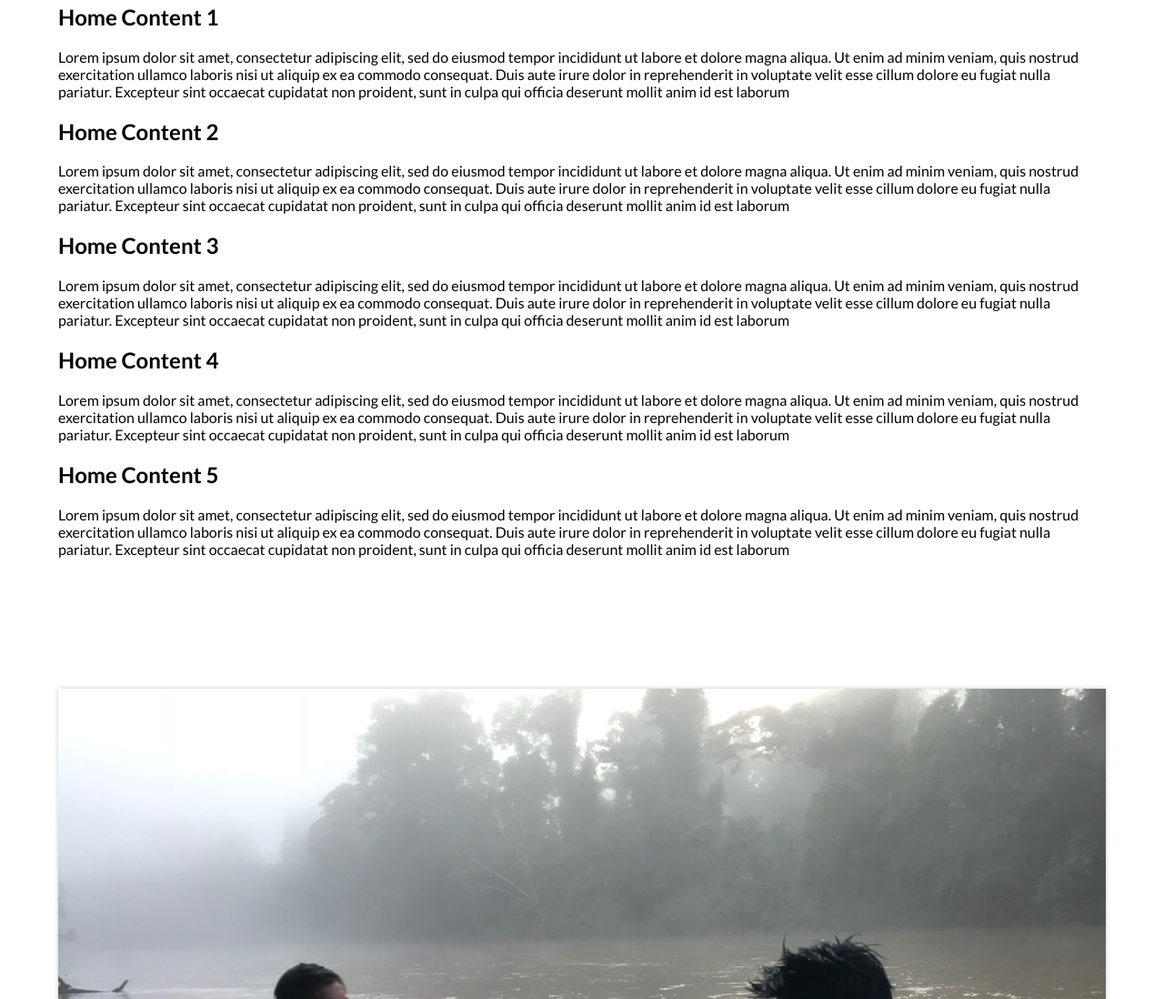
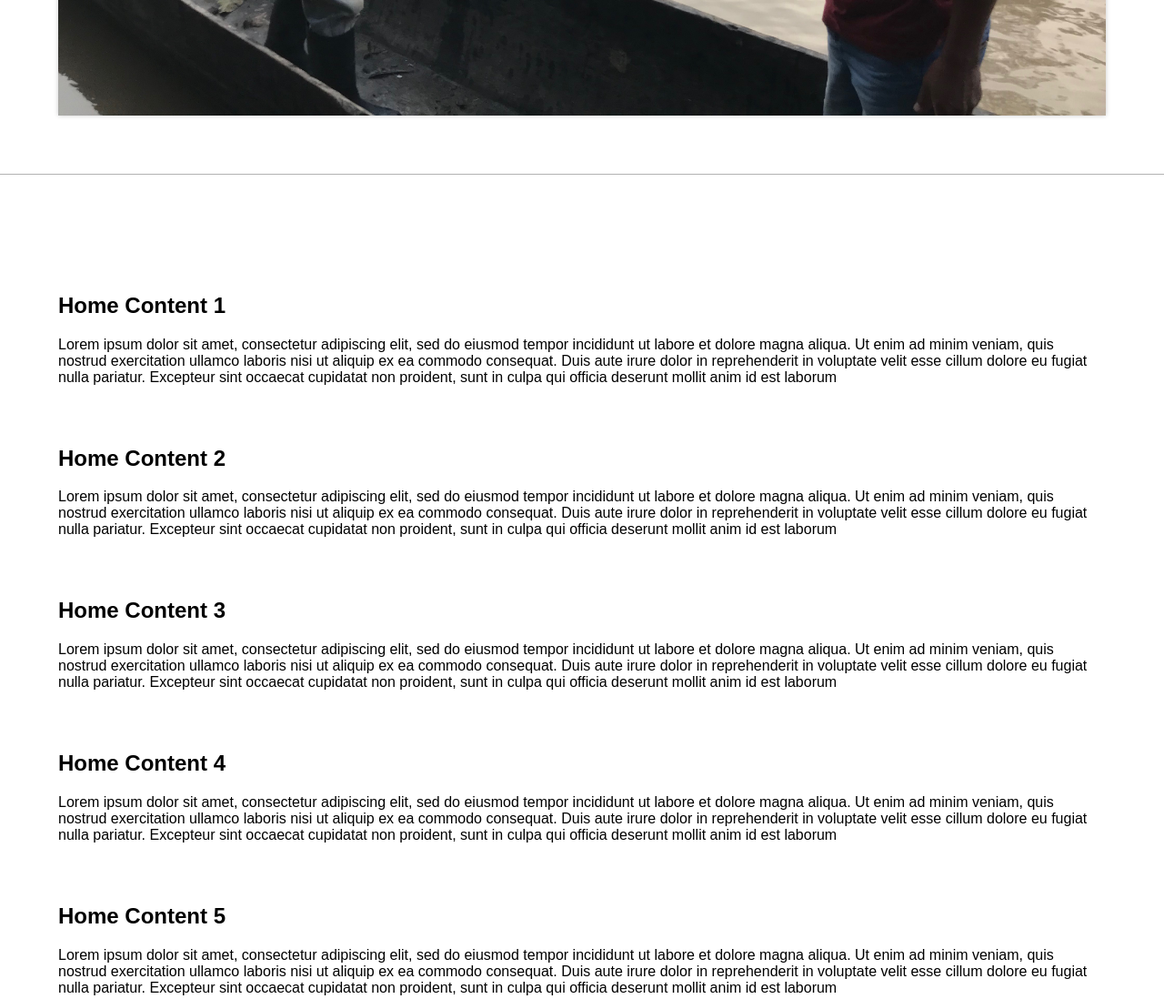
Before and after one commit to rosalene/website, a plain HTML site: page index.html in a window 1280 px wide. Shown: the part 1059-2157 px from the top of the page at 91% size. Drawn offline with Linux system fonts and the light colour scheme.

Commit message:
progress

```diff
--- a/css/style.css
+++ b/css/style.css
@@ -1,5 +1,9 @@
 @keyframes fading{0%{opacity:0}50%{opacity:1}100%{opacity:0}}
-
+@import url('https://fonts.googleapis.com/css?family=Montserrat:300');
+@import url('https://fonts.googleapis.com/css?family=Montserrat:300|Quicksand');
+body{
+	font-family: 'Quicksand', sans-serif;
+}
 footer{
 
 
@@ -75,3 +79,7 @@ header{
 .home-data{
 	padding:5%;
 }
+
+h2{
+	padding-top: 4%;
+}
--- a/index.html
+++ b/index.html
@@ -56,24 +56,7 @@
 		</script>
 		<main>
 			<div class="page-body">
-				<div class="landing">
-
-					<h1>Sustainability Schools</h1>
-					<!-- <img src="images/IMG_1.jpeg"/> -->
-				</div>
-				<div class="landing-text">
-					<h2>Home Content 1</h2>
-					<p>Lorem ipsum dolor sit amet, consectetur adipiscing elit, sed do eiusmod tempor incididunt ut labore et dolore magna aliqua. Ut enim ad minim veniam, quis nostrud exercitation ullamco laboris nisi ut aliquip ex ea commodo consequat. Duis aute irure dolor in reprehenderit in voluptate velit esse cillum dolore eu fugiat nulla pariatur. Excepteur sint occaecat cupidatat non proident, sunt in culpa qui officia deserunt mollit anim id est laborum</p>
-					<h2>Home Content 2</h2>
-					<p>Lorem ipsum dolor sit amet, consectetur adipiscing elit, sed do eiusmod tempor incididunt ut labore et dolore magna aliqua. Ut enim ad minim veniam, quis nostrud exercitation ullamco laboris nisi ut aliquip ex ea commodo consequat. Duis aute irure dolor in reprehenderit in voluptate velit esse cillum dolore eu fugiat nulla pariatur. Excepteur sint occaecat cupidatat non proident, sunt in culpa qui officia deserunt mollit anim id est laborum</p>
-					<h2>Home Content 3</h2>
-					<p>Lorem ipsum dolor sit amet, consectetur adipiscing elit, sed do eiusmod tempor incididunt ut labore et dolore magna aliqua. Ut enim ad minim veniam, quis nostrud exercitation ullamco laboris nisi ut aliquip ex ea commodo consequat. Duis aute irure dolor in reprehenderit in voluptate velit esse cillum dolore eu fugiat nulla pariatur. Excepteur sint occaecat cupidatat non proident, sunt in culpa qui officia deserunt mollit anim id est laborum</p>
-					<h2>Home Content 4</h2>
-					<p>Lorem ipsum dolor sit amet, consectetur adipiscing elit, sed do eiusmod tempor incididunt ut labore et dolore magna aliqua. Ut enim ad minim veniam, quis nostrud exercitation ullamco laboris nisi ut aliquip ex ea commodo consequat. Duis aute irure dolor in reprehenderit in voluptate velit esse cillum dolore eu fugiat nulla pariatur. Excepteur sint occaecat cupidatat non proident, sunt in culpa qui officia deserunt mollit anim id est laborum</p>
-					<h2>Home Content 5</h2>
-					<p>Lorem ipsum dolor sit amet, consectetur adipiscing elit, sed do eiusmod tempor incididunt ut labore et dolore magna aliqua. Ut enim ad minim veniam, quis nostrud exercitation ullamco laboris nisi ut aliquip ex ea commodo consequat. Duis aute irure dolor in reprehenderit in voluptate velit esse cillum dolore eu fugiat nulla pariatur. Excepteur sint occaecat cupidatat non proident, sunt in culpa qui officia deserunt mollit anim id est laborum</p>
-				</div>
-
+					<h1>Indigenous Sustainability Field Schools</h1>
 					<div class="carousel">
 
 							<div class="w3-content w3-section" >
@@ -102,6 +85,25 @@ function carousel() {
 							}
 									</script>
 											</div>
+
+				<div class="landing-text">
+					<h2>Home Content 1</h2>
+					<p>Lorem ipsum dolor sit amet, consectetur adipiscing elit, sed do eiusmod tempor incididunt ut labore et dolore magna aliqua. Ut enim ad minim veniam, quis nostrud exercitation ullamco laboris nisi ut aliquip ex ea commodo consequat. Duis aute irure dolor in reprehenderit in voluptate velit esse cillum dolore eu fugiat nulla pariatur. Excepteur sint occaecat cupidatat non proident, sunt in culpa qui officia deserunt mollit anim id est laborum</p>
+					<h2>Home Content 2</h2>
+					<p>Lorem ipsum dolor sit amet, consectetur adipiscing elit, sed do eiusmod tempor incididunt ut labore et dolore magna aliqua. Ut enim ad minim veniam, quis nostrud exercitation ullamco laboris nisi ut aliquip ex ea commodo consequat. Duis aute irure dolor in reprehenderit in voluptate velit esse cillum dolore eu fugiat nulla pariatur. Excepteur sint occaecat cupidatat non proident, sunt in culpa qui officia deserunt mollit anim id est laborum</p>
+					<h2>Home Content 3</h2>
+					<p>Lorem ipsum dolor sit amet, consectetur adipiscing elit, sed do eiusmod tempor incididunt ut labore et dolore magna aliqua. Ut enim ad minim veniam, quis nostrud exercitation ullamco laboris nisi ut aliquip ex ea commodo consequat. Duis aute irure dolor in reprehenderit in voluptate velit esse cillum dolore eu fugiat nulla pariatur. Excepteur sint occaecat cupidatat non proident, sunt in culpa qui officia deserunt mollit anim id est laborum</p>
+					<h2>Home Content 4</h2>
+					<p>Lorem ipsum dolor sit amet, consectetur adipiscing elit, sed do eiusmod tempor incididunt ut labore et dolore magna aliqua. Ut enim ad minim veniam, quis nostrud exercitation ullamco laboris nisi ut aliquip ex ea commodo consequat. Duis aute irure dolor in reprehenderit in voluptate velit esse cillum dolore eu fugiat nulla pariatur. Excepteur sint occaecat cupidatat non proident, sunt in culpa qui officia deserunt mollit anim id est laborum</p>
+					<h2>Home Content 5</h2>
+					<p>Lorem ipsum dolor sit amet, consectetur adipiscing elit, sed do eiusmod tempor incididunt ut labore et dolore magna aliqua. Ut enim ad minim veniam, quis nostrud exercitation ullamco laboris nisi ut aliquip ex ea commodo consequat. Duis aute irure dolor in reprehenderit in voluptate velit esse cillum dolore eu fugiat nulla pariatur. Excepteur sint occaecat cupidatat non proident, sunt in culpa qui officia deserunt mollit anim id est laborum</p>
+				</div>
+				<div class="landing">
+
+						<h1>Sustainability Schools</h1>
+						<!-- <img src="images/IMG_1.jpeg"/> -->
+					</div>
+
 				<div class="home-data">
 						<h2>Home Content 1</h2>
 				<p>Lorem ipsum dolor sit amet, consectetur adipiscing elit, sed do eiusmod tempor incididunt ut labore et dolore magna aliqua. Ut enim ad minim veniam, quis nostrud exercitation ullamco laboris nisi ut aliquip ex ea commodo consequat. Duis aute irure dolor in reprehenderit in voluptate velit esse cillum dolore eu fugiat nulla pariatur. Excepteur sint occaecat cupidatat non proident, sunt in culpa qui officia deserunt mollit anim id est laborum</p>
```
Also changed, not shown: pages/database.html (+24 -1 lines). Lines whose indentation alone changed are shown as unchanged.
